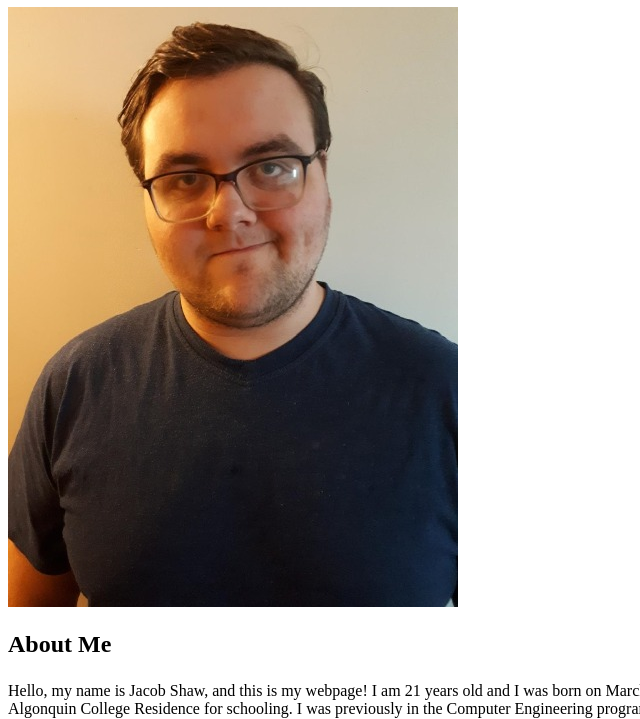
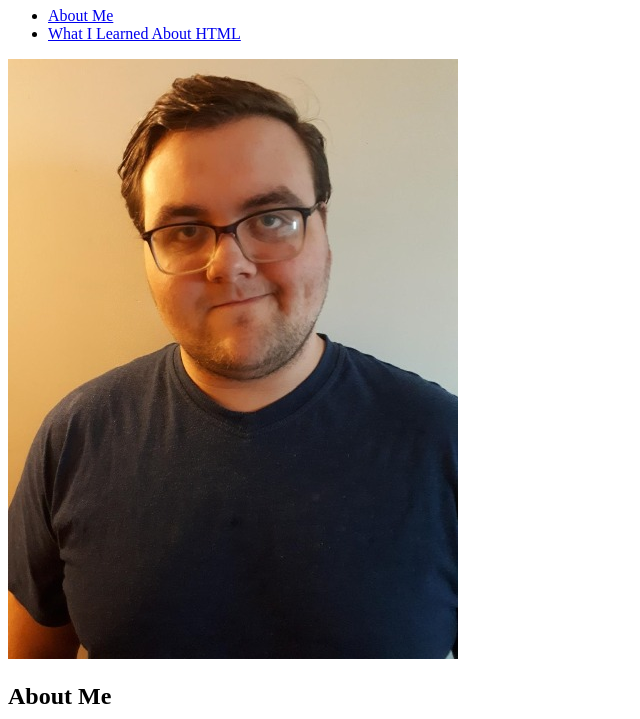
Before and after one commit to Shaw0221/Shaw0221.github.io, a plain HTML site: page html-assignment/index.html in a window 1280 px wide. Shown: the part 73-792 px from the top of the page, without its empty margins (0-640 px from the left). Drawn offline with Linux system fonts and the light colour scheme.

Commit message:
Adds navigation and hobby list

```diff
--- a/html-assignment/index.html
+++ b/html-assignment/index.html
@@ -1,5 +1,5 @@
 <!DOCTYPE html>
-<html>
+<html lang="en">
     <head>
         <meta charset="utf-8">
         <title>Jacob Shaw - Assignment</title>
@@ -9,6 +9,12 @@
         <!--Site header-->
         <header>
             <h1>Jacob Shaw</h1>
+            <nav>
+                <ul>
+                    <li><a href="index.html">About Me</a></li>
+                    <li><a href="notes.html">What I Learned About HTML</a></li>
+                </ul>
+            </nav>
         </header>
         <main>
             <img src="images/picofme.jpeg" alt="Picture of Me!">
```
